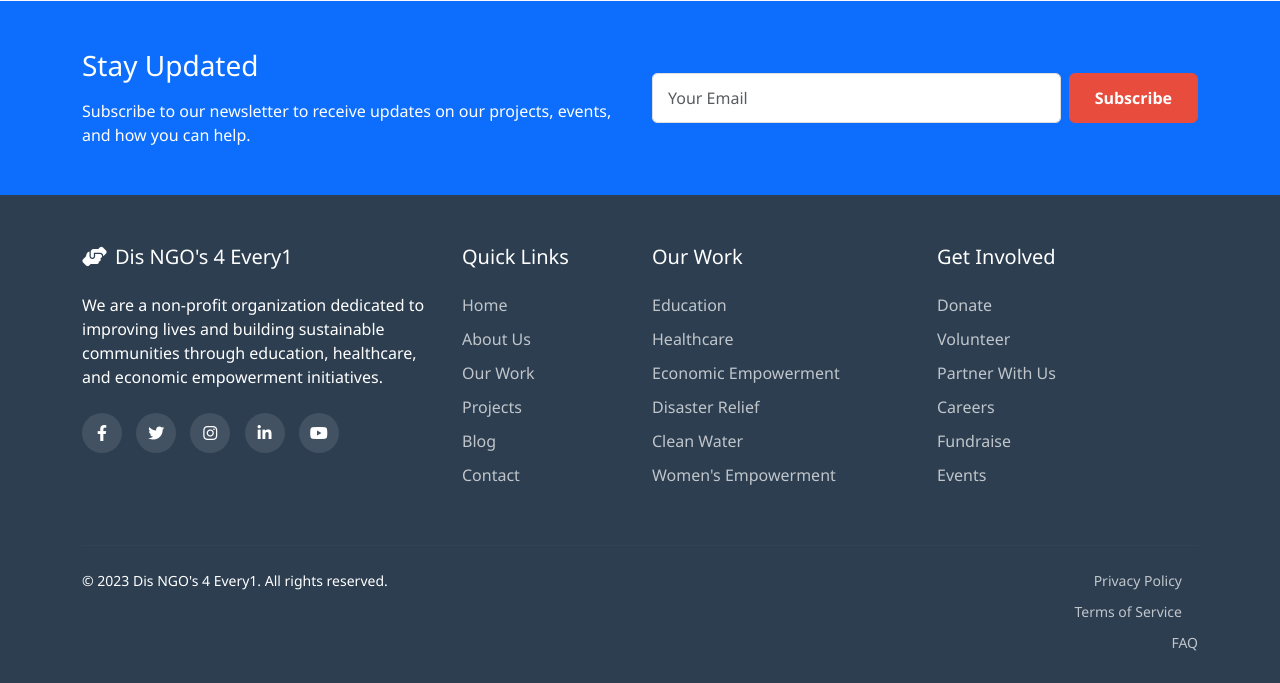
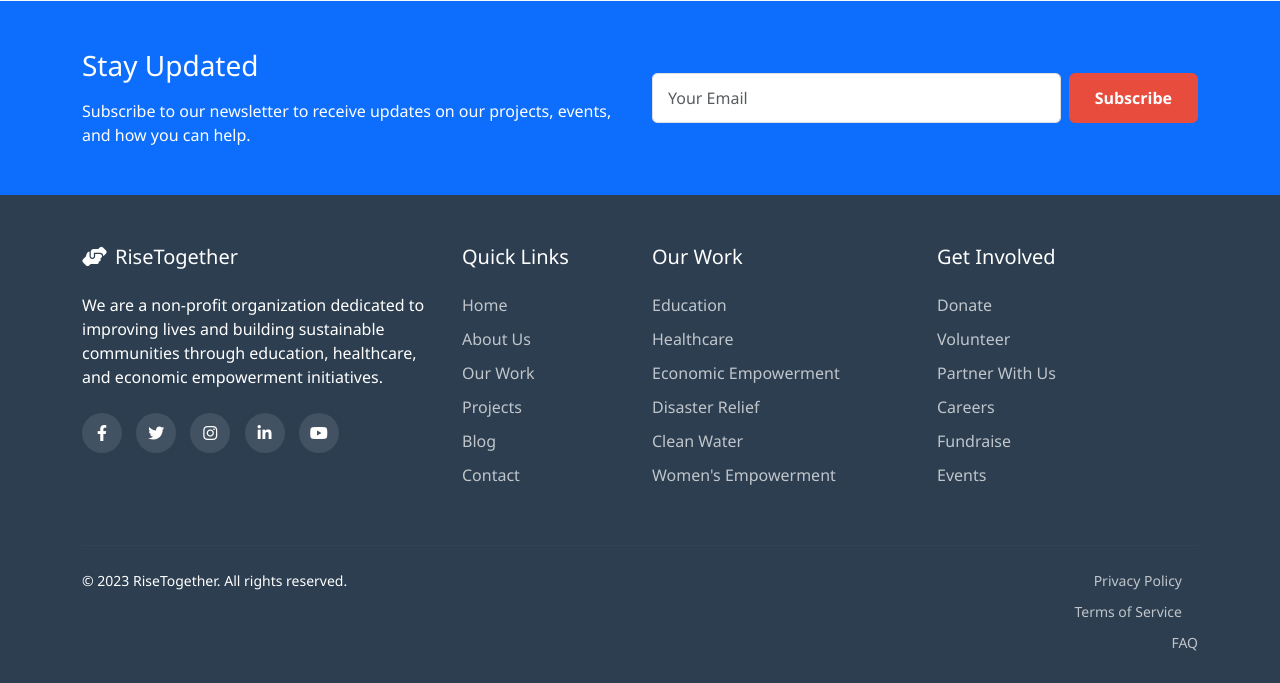
Before and after one commit to Miteshptl/NGO-test, a Django app: page / in a window 1280 px wide. Shown: the part 4396-5079 px from the top of the page. Run offline with Django 5.2, Linux system fonts and the light colour scheme.

Commit message:
final changes

```diff
--- a/ngo/app/static/css/style.css
+++ b/ngo/app/static/css/style.css
@@ -1,6 +1,6 @@
 :root {
-  --primary-color: #2c3e50;
-  --secondary-color: #3498db;
+  --primary-color: black;
+  --secondary-color: gold;
   --accent-color: #e74c3c;
   --light-color: #ecf0f1;
   --dark-color: #2c3e50;
--- a/ngo/app/templates/about.html
+++ b/ngo/app/templates/about.html
@@ -62,7 +62,6 @@
                             </div>
                         </div>
                     </div>
-                    <a href="#about-page" class="btn btn-primary mt-3">Learn More</a>
                 </div>
             </div>
         </div>
--- a/ngo/app/templates/base.html
+++ b/ngo/app/templates/base.html
@@ -5,7 +5,7 @@
 <head>
   <meta charset="UTF-8">
   <meta name="viewport" content="width=device-width, initial-scale=1.0">
-  <title>Dis NGO's 4 Every1</title>
+  <title>RiseTogether</title>
   <!-- Bootstrap CSS -->
   <link href="https://cdn.jsdelivr.net/npm/bootstrap@5.3.0/dist/css/bootstrap.min.css" rel="stylesheet">
   <!-- Font Awesome -->
@@ -21,7 +21,7 @@
   <nav class="navbar navbar-expand-lg navbar-dark sticky-top">
     <div class="container">
       <a class="navbar-brand" href="/">
-        <i class="fas fa-hands-helping me-2"></i>Dis NGO's 4 Every1
+        <i class="fas fa-hands-helping me-2"></i>RiseTogether
       </a>
       <button class="navbar-toggler" type="button" data-bs-toggle="collapse" data-bs-target="#navbarNav">
         <span class="navbar-toggler-icon"></span>
@@ -105,7 +105,7 @@
     <div class="container">
       <div class="row">
         <div class="col-lg-4 mb-4">
-          <h5 class="mb-4"><i class="fas fa-hands-helping me-2"></i>Dis NGO's 4 Every1</h5>
+          <h5 class="mb-4"><i class="fas fa-hands-helping me-2"></i>RiseTogether</h5>
           <p>We are a non-profit organization dedicated to improving lives and building sustainable communities through
             education, healthcare, and economic empowerment initiatives.</p>
           <div class="social-icons mt-4">
@@ -153,7 +153,7 @@
       <hr class="mt-4 mb-4" style="border-color: rgba(255,255,255,0.1);">
       <div class="row">
         <div class="col-md-6 mb-3 mb-md-0">
-          <p class="mb-0 small">&copy; 2023 Dis NGO's 4 Every1. All rights reserved.</p>
+          <p class="mb-0 small">&copy; 2023 RiseTogether. All rights reserved.</p>
         </div>
         <div class="col-md-6 text-md-end">
           <div class="footer-links d-inline">
--- a/ngo/app/templates/index.html
+++ b/ngo/app/templates/index.html
@@ -1,6 +1,6 @@
 {% extends 'base.html' %} {% load static %}
 
-{% block title %}Home | Dis NGO's 4 Every1{% endblock %}
+{% block title %}Home | RiseTogether{% endblock %}
 
 {% block content %}
     <!-- Hero Section -->
@@ -25,7 +25,7 @@
                 </div>
                 <div class="col-lg-6">
                     <h3 class="mb-4">Who We Are</h3>
-                    <p>Dis NGO's 4 Every1 is a non-profit organization dedicated to improving lives and building sustainable communities through education, healthcare, and economic empowerment initiatives.</p>
+                    <p>RiseTogether is a non-profit organization dedicated to improving lives and building sustainable communities through education, healthcare, and economic empowerment initiatives.</p>
                     <p>Founded in 2010, we have impacted over 1 million lives across 15 countries through our various programs and initiatives. Our team of dedicated professionals and volunteers work tirelessly to create lasting change.</p>
                     <div class="row mt-4">
                         <div class="col-md-6 mb-3">
@@ -122,7 +122,7 @@
             <div class="row">
                 <div class="col-md-4 mb-4">
                     <div class="testimonial-card h-100">
-                        <p class="mb-4">"Thanks to Dis NGO's 4 Every1, my daughter can now attend school regularly. The scholarship program has changed our lives forever."</p>
+                        <p class="mb-4">"Thanks to RiseTogether, my daughter can now attend school regularly. The scholarship program has changed our lives forever."</p>
                         <div class="testimonial-author">
                             <img src="https://randomuser.me/api/portraits/women/32.jpg" alt="Testimonial Author">
                             <div>
@@ -146,7 +146,7 @@
                 </div>
                 <div class="col-md-4 mb-4">
                     <div class="testimonial-card h-100">
-                        <p class="mb-4">"Volunteering with Dis NGO's 4 Every1 has been the most rewarding experience of my life. Seeing the impact firsthand is incredible."</p>
+                        <p class="mb-4">"Volunteering with RiseTogether has been the most rewarding experience of my life. Seeing the impact firsthand is incredible."</p>
                         <div class="testimonial-author">
                             <img src="https://randomuser.me/api/portraits/women/68.jpg" alt="Testimonial Author">
                             <div>
@@ -313,7 +313,7 @@
                     <div class="contact-info-box h-100">
                         <i class="fas fa-envelope"></i>
                         <h5>Email Us</h5>
-                        <p>info@helpinghands.org<br>donations@helpinghands.org<br>volunteer@helpinghands.org</p>
+                        <p>info@RiseTogether.org<br>donations@RiseTogether.org<br>volunteer@RiseTogether.org</p>
                     </div>
                 </div>
                 <div class="col-md-4 mb-4">
@@ -397,7 +397,7 @@
                 <div class="row">
                     <div class="col-lg-6 mb-4 mb-lg-0">
                         <h3 class="mb-4">Our Story</h3>
-                        <p>Dis NGO's 4 Every1 was founded in 2010 by a group of passionate individuals who wanted to make a tangible difference in the lives of the less fortunate. What started as a small local initiative has grown into an international organization with operations in 15 countries.</p>
+                        <p>RiseTogether was founded in 2010 by a group of passionate individuals who wanted to make a tangible difference in the lives of the less fortunate. What started as a small local initiative has grown into an international organization with operations in 15 countries.</p>
                         <p>Our journey began with providing basic necessities to homeless individuals in our community. As we grew, we expanded our focus to address root causes of poverty through education, healthcare, and economic empowerment programs.</p>
                         <p>Today, we're proud to have impacted over 1 million lives through our various initiatives, and we're just getting started. Our work is made possible by the generosity of donors, the dedication of volunteers, and the resilience of the communities we serve.</p>
                     </div>
@@ -417,7 +417,7 @@
                             <div class="card-body text-center">
                                 <h5 class="card-title">Sarah Johnson</h5>
                                 <p class="text-primary mb-2">Founder & CEO</p>
-                                <p class="card-text">Sarah founded Dis NGO's 4 Every1 after witnessing the struggles of homeless individuals while working as a social worker.</p>
+                                <p class="card-text">Sarah founded RiseTogether after witnessing the struggles of homeless individuals while working as a social worker.</p>
                             </div>
                         </div>
                     </div>
```
Also changed, not shown: ngo/db.sqlite3.
